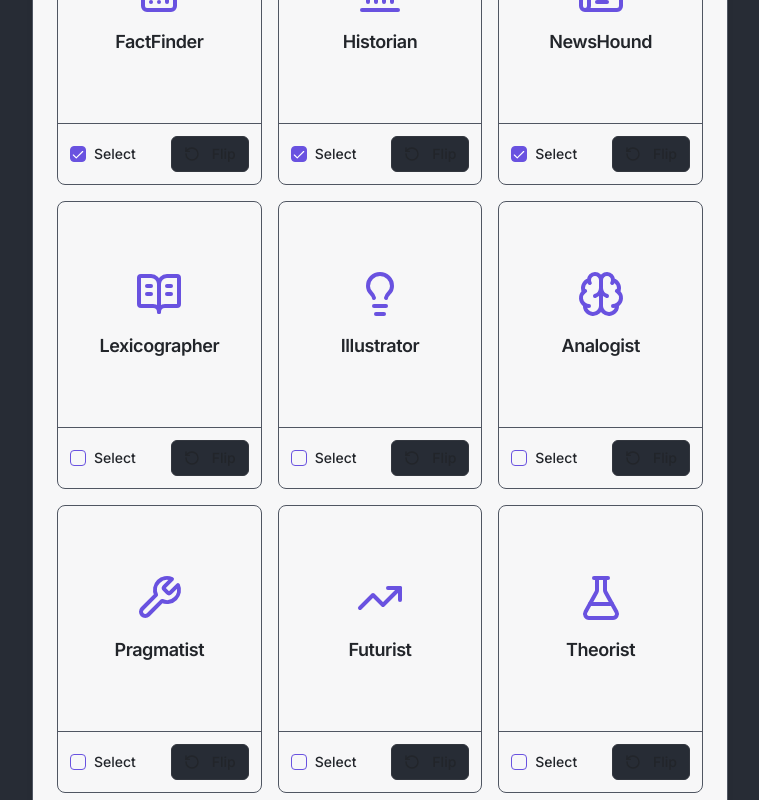
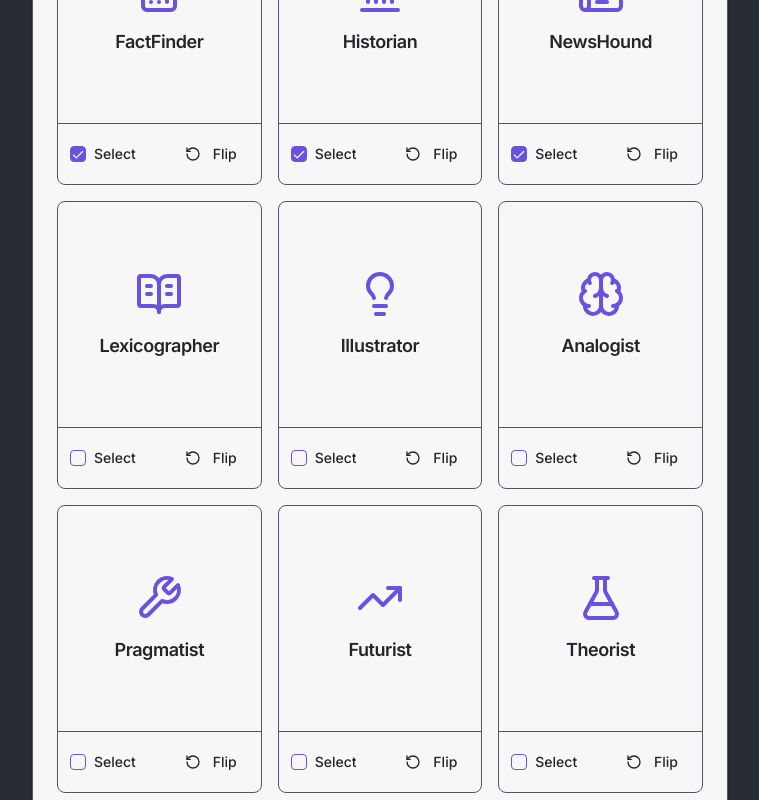
Before and after one commit to groverkunal/OneFlashflow., a Next.js app: page / in a window 1280 px wide. Shown: the part 960-1760 px from the top of the page, without its empty margins (0-759 px from the left). Built offline with nearby package versions, Linux system fonts and the light colour scheme; what @genkit-ai/googleai, genkit would draw is missing.

Commit message:
button are not visible :

```diff
--- a/src/components/flashflow/AgentCard.tsx
+++ b/src/components/flashflow/AgentCard.tsx
@@ -70,7 +70,7 @@ export function AgentCard({
               />
               <Label htmlFor={checkboxId} className="text-sm">Select</Label>
             </div>
-            <Button variant="outline" size="sm" onClick={handleFlip} disabled={isLoading}>
+            <Button variant="ghost" size="sm" onClick={handleFlip} disabled={isLoading}>
               <RotateCcw className="mr-1 h-4 w-4" /> Flip
             </Button>
           </CardFooter>
@@ -94,7 +94,7 @@ export function AgentCard({
             />
           </CardContent>
           <CardFooter className="w-full flex justify-end p-3 border-t">
-            <Button variant="outline" size="sm" onClick={handleFlip} disabled={isLoading}>
+            <Button variant="ghost" size="sm" onClick={handleFlip} disabled={isLoading}>
               <RotateCcw className="mr-1 h-4 w-4" /> Flip Back
             </Button>
           </CardFooter>
```
